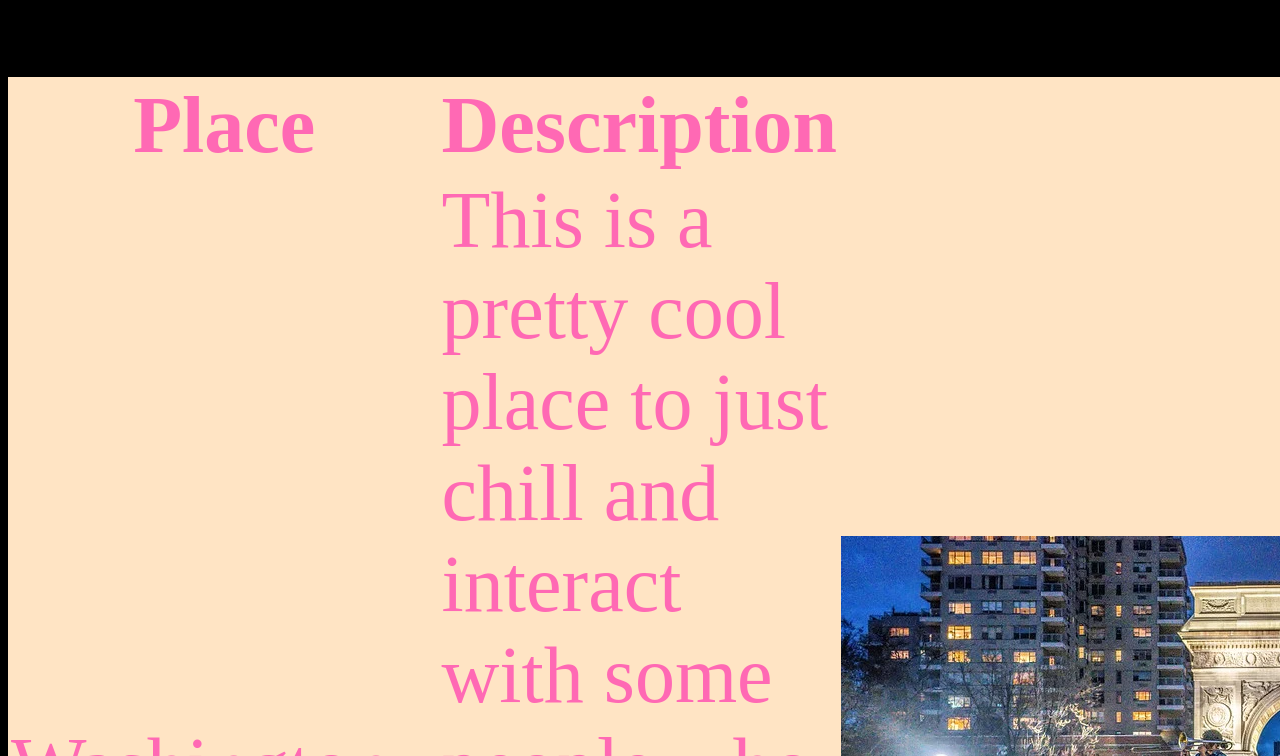
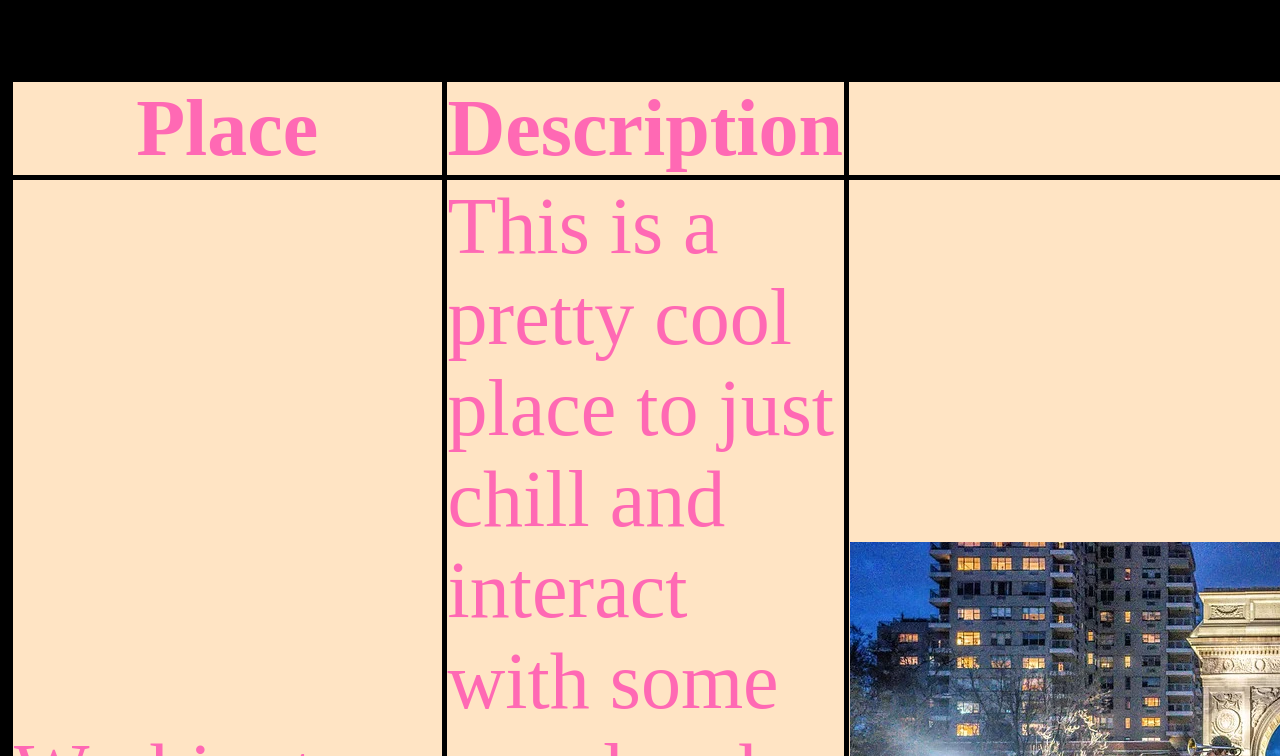
Before and after one commit to YoungTaco10/my-static-site, a plain HTML site: page spots.html in a window 1280 px wide. Shown: the part 584-1340 px from the top of the page. Drawn offline with Linux system fonts and the light colour scheme.

Commit message:
Update index.css

```diff
--- a/index.css
+++ b/index.css
@@ -34,9 +34,10 @@ table{
     background-color: bisque;
     color: hotpink;
     font-size: 5em;
-
+    border-collapse: collapse;
+    border: 5px;
 }
-td{
-    border-color: black;
-    border: 10px;
+table,th,td
+{
+    border: 5px solid black;
 }
```
